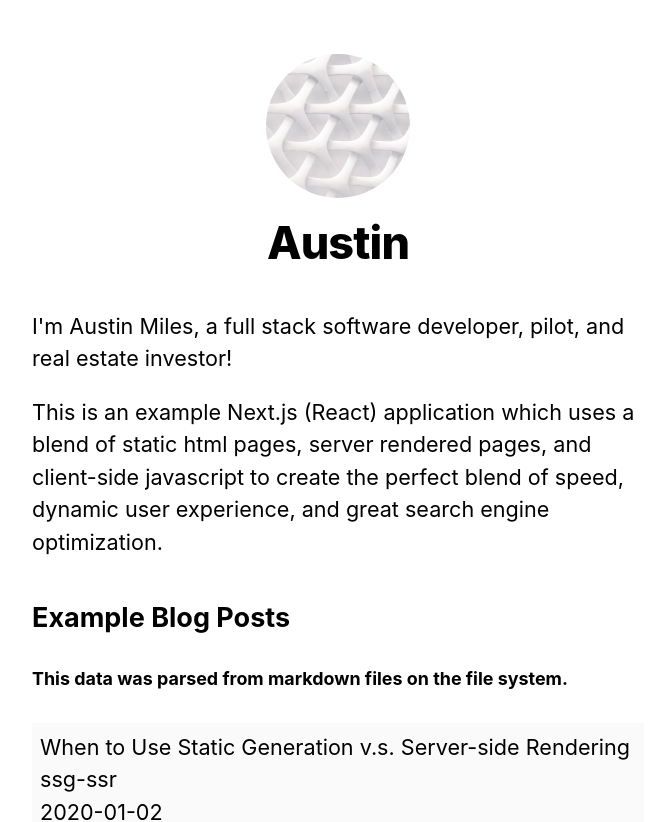
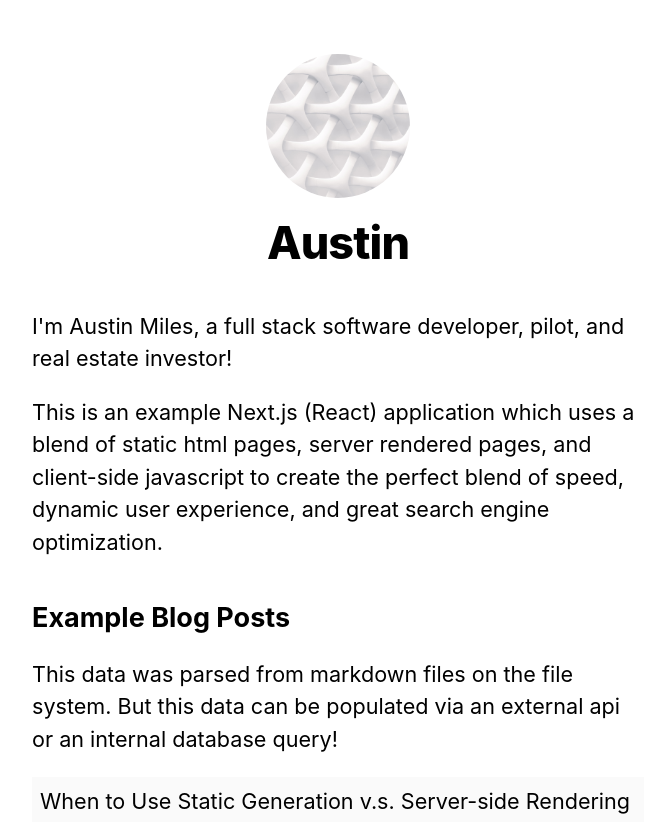
Before and after one commit to nolo900/nextjs-blog, a Next.js app: page / in a window 1280 px wide. Shown: the top 822 px of the page, without its empty margins (302-966 px from the left). Built offline with nearby package versions, Linux system fonts and the light colour scheme.

Commit message:
updated index text

```diff
--- a/pages/index.js
+++ b/pages/index.js
@@ -29,7 +29,7 @@ export default function Home({ allPostsData }) {
 
           <section className={`${utilStyles.headingMd} ${utilStyles.padding1px}`}>
               <h2 className={utilStyles.headingLg}>Example Blog Posts</h2>
-              <h5>This data was parsed from markdown files on the file system.</h5>
+              <p>This data was parsed from markdown files on the file system. But this data can be populated via an external api or an internal database query!</p>
               <ul className={utilStyles.list}>
                   {allPostsData.map(({ id, title, date }) => (
                       <li className={utilStyles.listItem} key={id}>
```
